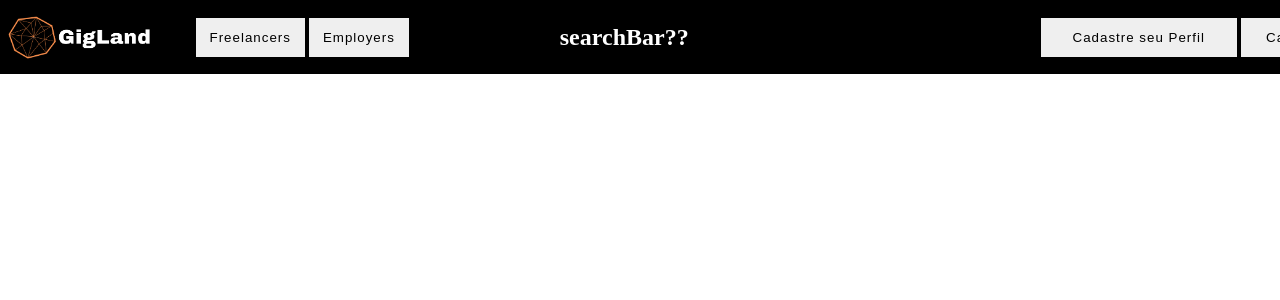
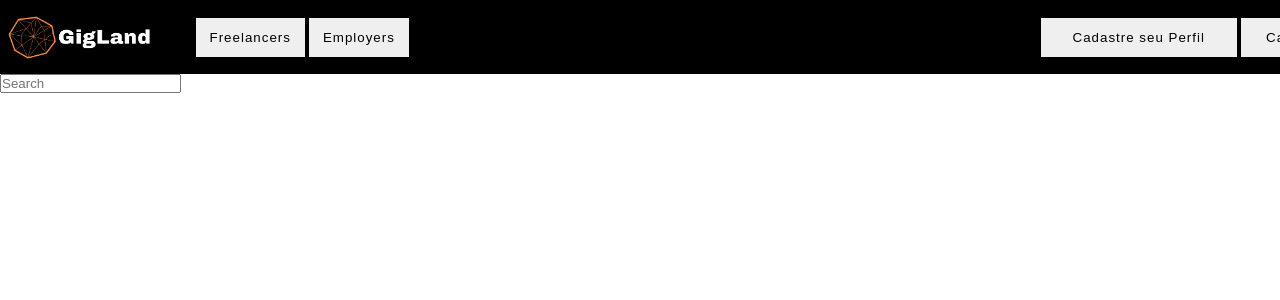
Before and after one commit to BrunoFilippini/projetct2-gigland, a React (Create React App) app: page /SearchBar in a window 1280 px wide. Shown: the top 300 px of the page. Built offline with nearby package versions, Linux system fonts and the light colour scheme.

Commit message:
First commit SearchBar

```diff
--- a/src/App.js
+++ b/src/App.js
@@ -4,6 +4,7 @@ import { NavBar } from "./components/NavBar/NavBar";
 import { Employers } from "./pages/Employers/Employers";
 import { Freelancers } from "./pages/Freelancers/Freelancers";
 import { FormFreelancer } from "./pages/FormFreelancer/FormFreelancer";
+import { SearchBar } from "./components/SearchBar/SearchBar.js";
 import "./App.css";
 
 function App() {
@@ -15,6 +16,7 @@ function App() {
         <Route path="/Employers" element={<Employers />} />
         <Route path="/Freelancers" element={<Freelancers />} />
         <Route path="/FormFreelancer" element={<FormFreelancer />} />
+        <Route path="/SearchBar" element={<SearchBar />} />
       </Routes>
     </BrowserRouter>
   );
--- a/src/components/NavBar/NavBar.js
+++ b/src/components/NavBar/NavBar.js
@@ -1,6 +1,7 @@
 import { Link } from "react-router-dom";
 import logo from "../../assets/gigland2.png";
 import styles from "./NavBar.module.css";
+import { SearchBar } from "./components/SearchBar/SearchBar.js";
 
 export function NavBar() {
   return (
@@ -27,7 +28,7 @@ export function NavBar() {
             </Link>
           </div>
 
-          <h1 className={styles.searchBar}>searchBar??</h1>
+          <h1 className={styles.SearchBar}>searchBar??</h1>
 
           <div className={styles.buttonsLinksForm}>
             <Link to="/FormFreelancer">
--- /dev/null
+++ b/src/components/SearchBar/SearchBar.js
@@ -0,0 +1,11 @@
+export function SearchBar(props) {
+    return (
+      <input
+        type="text"
+        className="input search-bar"
+        name="search"
+        placeholder="Search"
+        //onKeyUp={(event) => props.filterGigs(event.target.value)}
+      />
+    );
+  }
```
